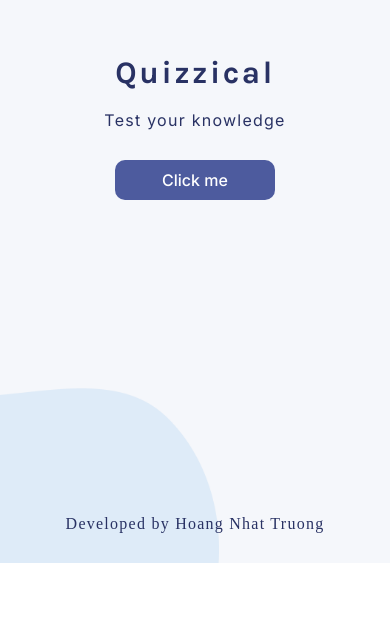
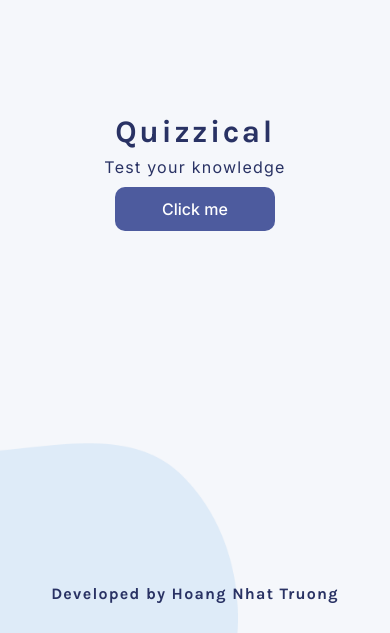
Before and after one commit to tin0312/quizApp, a React (Vite) app: page / in a window 390 px wide. Shown: the part 251-884 px from the top of the page. Before the commit the page ends 844 px from the top, so only its background shows below. Built offline with nearby package versions, Linux system fonts and the light colour scheme.

Commit message:
first touch responsive design

```diff
--- a/index.html
+++ b/index.html
@@ -2,8 +2,12 @@
 <html lang="en">
   <head>
     <meta charset="UTF-8" />
+    <meta name="viewport" content="width=device-width, initial-scale=1">
     <link rel="icon" type="image/svg+xml" href="/vite.svg" />
-    <!--karla 700, Inter 400,500 -->
+    <link rel="stylesheet" href="https://cdn.jsdelivr.net/npm/bootstrap@5.3.0/dist/css/bootstrap.min.css"
+    integrity="sha384-9ndCyUaIbzAi2FUVXJi0CjmCapSmO7SnpJef0486qhLnuZ2cdeRhO02iuK6FUUVM"
+    crossorigin="anonymous"
+/>
     <link href="https://fonts.googleapis.com/css2?family=Inter:wght@400;500&display=swap" rel="stylesheet">
     <link href="https://fonts.googleapis.com/css2?family=Karla:wght@700&display=swap" rel="stylesheet">
     <meta name="viewport" content="width=device-width, initial-scale=1.0" />
--- a/package.json
+++ b/package.json
@@ -15,11 +15,13 @@
   },
   "dependencies": {
     "@uidotdev/usehooks": "^2.1.1",
+    "bootstrap": "^5.3.1",
     "cli-autocomplete": "^0.4.3",
     "html-entities": "^2.3.5",
     "nanoid": "^4.0.2",
     "prop-types": "^15.8.1",
     "react": "^18.2.0",
+    "react-bootstrap": "^2.8.0",
     "react-confetti": "^6.1.0",
     "react-dom": "^18.2.0"
   },
--- a/src/App.css
+++ b/src/App.css
@@ -9,14 +9,6 @@ body {
   background-image: url('intro-page.png');
   background-repeat: no-repeat;
   background-size: cover;
-}
-.start-container {
-  display: flex;
-  flex-direction: column;
-  justify-content: center;
-  align-items: center;
-  height: 100vh;
-  gap: 10px;
 }
 .start-container--info {
   font-weight: 400;
@@ -43,7 +35,9 @@ body {
   letter-spacing: 1.25px;
   margin: 0 auto;
   padding: 10px;
+  font-family: 'Karla', 'sans-serif';
 }
+
 .main-container {
   margin-top: 0;
   margin-left: 70px;
@@ -70,9 +64,7 @@ option, #numberOfQuestions {
   align-items: center;
   gap: 25px;
   font-family: 'Karla', 'sans-serif';
-  width: 40vw;
-  height:80vh;
-  margin: 0 auto;
+  height: 80vh;
   border-radius: 10px;
   box-shadow: 10px 5px 50px #4d5b9e;
 }
@@ -117,6 +109,7 @@ option, #numberOfQuestions {
   gap: 30px;
   align-items: flex-start;
   width: 100%;
+  margin-left: 0;
 }
 
 .container h2 {
--- a/src/App.jsx
+++ b/src/App.jsx
@@ -1,4 +1,5 @@
 import React, { useState, createContext } from 'react';
+import 'bootstrap/dist/css/bootstrap.min.css';
 import './App.css';
 import StartPage from './StartPage';
 import Quizzes from './Quizzes';
--- a/src/Options.jsx
+++ b/src/Options.jsx
@@ -1,5 +1,6 @@
 import React, { useContext, useState } from 'react';
 import { AppContext } from './App';
+import { Form, Row, Col, Button } from 'react-bootstrap';
 
 export default function Options({ handleStartQuiz, isloading }) {
   const { options, setOptions, setIsStarted } = useContext(AppContext);
@@ -22,8 +23,15 @@ export default function Options({ handleStartQuiz, isloading }) {
     }
   };
   return (
-    <form className='option-window' action=''>
-      <select value={options.category} name='category' id='category' onChange={handleChange}>
+    <Form className='option-window'>
+      <Form.Group as={Row} className='justify-content-center mb-3'>
+        <Col>
+          <h1>Options</h1>
+        </Col>
+      </Form.Group>
+      <Form.Group as={Row} className='justify-content-center mb-3'>
+        <Col>
+          <Form.Select value={options.category} name='category' id='category' onChange={handleChange}>
             <option value=''>--- Any category ---</option>
         <option value='9'>General Knowledge</option>
         <option value='10'>Entertainment: Books</option>
@@ -49,15 +57,25 @@ export default function Options({ handleStartQuiz, isloading }) {
         <option value='30'>Science: Gadgets</option>
         <option value='31'>Entertainment: Japanese Anime & Manga</option>
         <option value='32'>Entertainment: Cartoon & Animation</option>
-      </select>
-      <select name='difficulty' id='difficulty' onChange={handleChange} value={options.difficulty}>
+            </Form.Select>
+            </Col>
+          </Form.Group>
+          <Form.Group as={Row} className='justify-content-center mb-3'>
+            <Col>
+              <Form.Select name='difficulty' id='difficulty' onChange={handleChange} value={options.difficulty}>
                 <option value=''>-- Any level --</option>
         <option value='easy'>Easy</option>
         <option value='medium'>Medium</option>
         <option value='hard'>Hard</option>
-      </select>
-      <label htmlFor='numberOfQuestions'>Number of questions:</label>
-      <input
+              </Form.Select>
+            </Col>
+          </Form.Group>
+          <Form.Group as={Row} className='justify-content-center mb-3'>
+            <Form.Label column htmlFor='numberOfQuestions'>
+              Number of questions:
+            </Form.Label>
+            <Col>
+              <Form.Control
                 type='number'
                 id='numberOfQuestions'
                 name='numberOfQuestions'
@@ -66,16 +84,117 @@ export default function Options({ handleStartQuiz, isloading }) {
                 value={options.numberOfQuestions}
                 onChange={handleChange}
                 placeholder='1'
+                style={{ textAlign: 'center' }}
               />
-
+            </Col>
+          </Form.Group>
+          <Form.Group as={Row} className='justify-content-center mb-3'>
+            <Col className='d-flex justify-content-center'>
               {isloading ? (
                 <div className="lds-ring"><div></div><div></div><div></div><div></div></div>
               ) : (
-        <button className='button' type='button' onClick={handleShowMessage}>
+                <Button className='button' type='button' onClick={handleShowMessage} variant='primary'>
                   Start Quiz
-        </button>
+                </Button>
               )}
-      {showMessage && <p>Please select all </p>}
-    </form>
+            </Col>
+          </Form.Group>
+          {showMessage && <p className='text-center'>Please select all</p>}
+        </Form>
       );
     }
+
+
+/*
+
+import React from 'react';
+import { Form, Row, Col, Button } from 'react-bootstrap';
+
+export default function OptionsForm({ options, handleChange, handleShowMessage, isloading, showMessage }) {
+  return (
+    <Form className='option-window'>
+      <Form.Group as={Row} className='justify-content-center mb-3'>
+        <Col>
+          <h1>Options</h1>
+        </Col>
+      </Form.Group>
+      <Form.Group as={Row} className='justify-content-center mb-3'>
+        <Col>
+          <Form.Select value={options.category} name='category' id='category' onChange={handleChange}>
+            <option value=''>--- Any category ---</option>
+        <option value='9'>General Knowledge</option>
+        <option value='10'>Entertainment: Books</option>
+        <option value='11'>Entertainment: Film </option>
+        <option value='12'>Entertainment: Music</option>
+        <option value='13'>Entertainment: Musical & Theatres</option>
+        <option value='14'>Entertainment: Television</option>
+        <option value='15'>Entertainment: Video Games</option>
+        <option value='16'>Entertainment: Board Games</option>
+        <option value='17'>Science & Nature</option>
+        <option value='18'>Science: Computers</option>
+        <option value='19'>Science: Mathematics</option>
+        <option value='20'>Mythology</option>
+        <option value='21'>Sports</option>
+        <option value='22'>Geography</option>
+        <option value='23'>History</option>
+        <option value='24'>Politics</option>
+        <option value='25'>Art</option>
+        <option value='26'>Celebrities</option>
+        <option value='27'>Animals</option>
+        <option value='28'>Vehicles</option>
+        <option value='29'>Entertainment</option>
+        <option value='30'>Science: Gadgets</option>
+        <option value='31'>Entertainment: Japanese Anime & Manga</option>
+        <option value='32'>Entertainment: Cartoon & Animation</option>
+            </Form.Select>
+            </Col>
+          </Form.Group>
+          <Form.Group as={Row} className='justify-content-center mb-3'>
+            <Col>
+              <Form.Select name='difficulty' id='difficulty' onChange={handleChange} value={options.difficulty}>
+                <option value=''>-- Any level --</option>
+        <option value='easy'>Easy</option>
+        <option value='medium'>Medium</option>
+        <option value='hard'>Hard</option>
+              </Form.Select>
+            </Col>
+          </Form.Group>
+          <Form.Group as={Row} className='justify-content-center mb-3'>
+            <Form.Label column htmlFor='numberOfQuestions'>
+              Number of questions:
+            </Form.Label>
+            <Col>
+              <Form.Control
+                type='number'
+                id='numberOfQuestions'
+                name='numberOfQuestions'
+                min='1'
+                max='10'
+                value={options.numberOfQuestions}
+                onChange={handleChange}
+                placeholder='1'
+                style={{ textAlign: 'center' }}
+              />
+            </Col>
+          </Form.Group>
+          <Form.Group as={Row} className='justify-content-center mb-3'>
+            <Col className='d-flex justify-content-center'>
+              {isloading ? (
+                <div className="lds-ring"><div></div><div></div><div></div><div></div></div>
+              ) : (
+                <Button className='button' type='button' onClick={handleShowMessage} variant='primary'>
+                  Start Quiz
+                </Button>
+              )}
+            </Col>
+          </Form.Group>
+          {showMessage && <p className='text-center'>Please select all</p>}
+        </Form>
+      );
+    }
+
+
+
+
+
+*/
--- a/src/StartPage.jsx
+++ b/src/StartPage.jsx
@@ -1,17 +1,26 @@
 import React from 'react';
+import { Container, Row, Col, Button } from 'react-bootstrap';
 
 export default function StartPage({ handleClick }) {
   return (
     <>
-      <div className='start-container'>
-        <h1 className='start-container--name'>Quizzical</h1>
-        <p className='start-container--info'>Test your knowledge </p>
+      <Container fluid className='d-flex flex-column min-vh-100'>
+        <Row className='flex-grow-1 align-items-center justify-content-center'>
+          <Col className='text-center col-12'>
+            <h1 className='display-4 start-container--name'>Quizzical</h1>
+            <p className='lead start-container--info'>Test your knowledge</p>
 
-        <button className='button' onClick={handleClick}>
-          Click me
-        </button>
-      </div>
-      <h2 className='developer'>Developed by Hoang Nhat Truong</h2>
+            <Button variant="primary" className='button' onClick={handleClick}>
+              Click me
+            </Button>
+          </Col>
+        </Row>
+        <Row className='text-center'>
+          <Col className='col-12'>
+            <h2 className='developer'>Developed by Hoang Nhat Truong</h2>
+          </Col>
+        </Row>
+      </Container>
     </>
   );
 }
```
Lines whose indentation alone changed are shown as unchanged.
